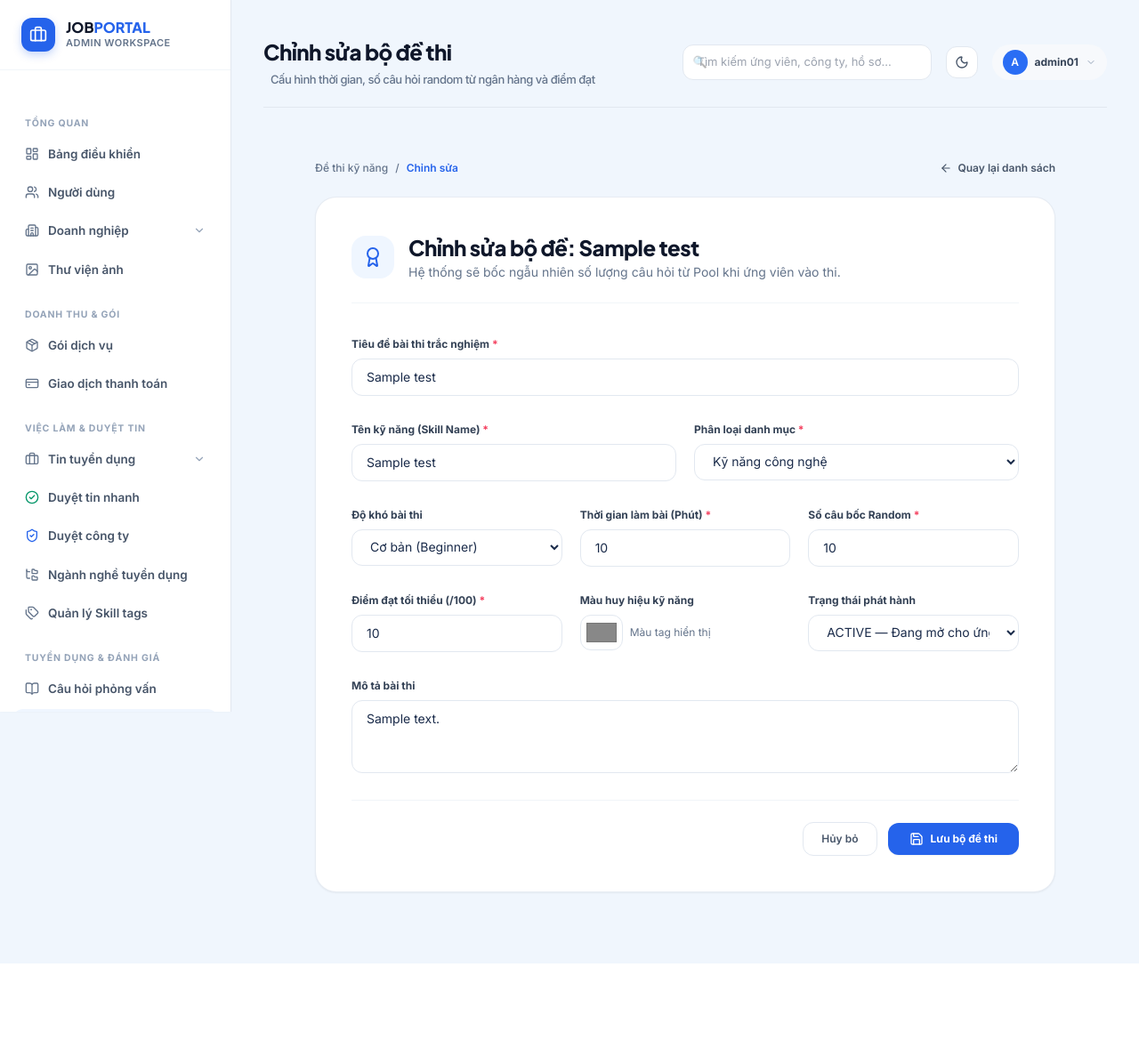
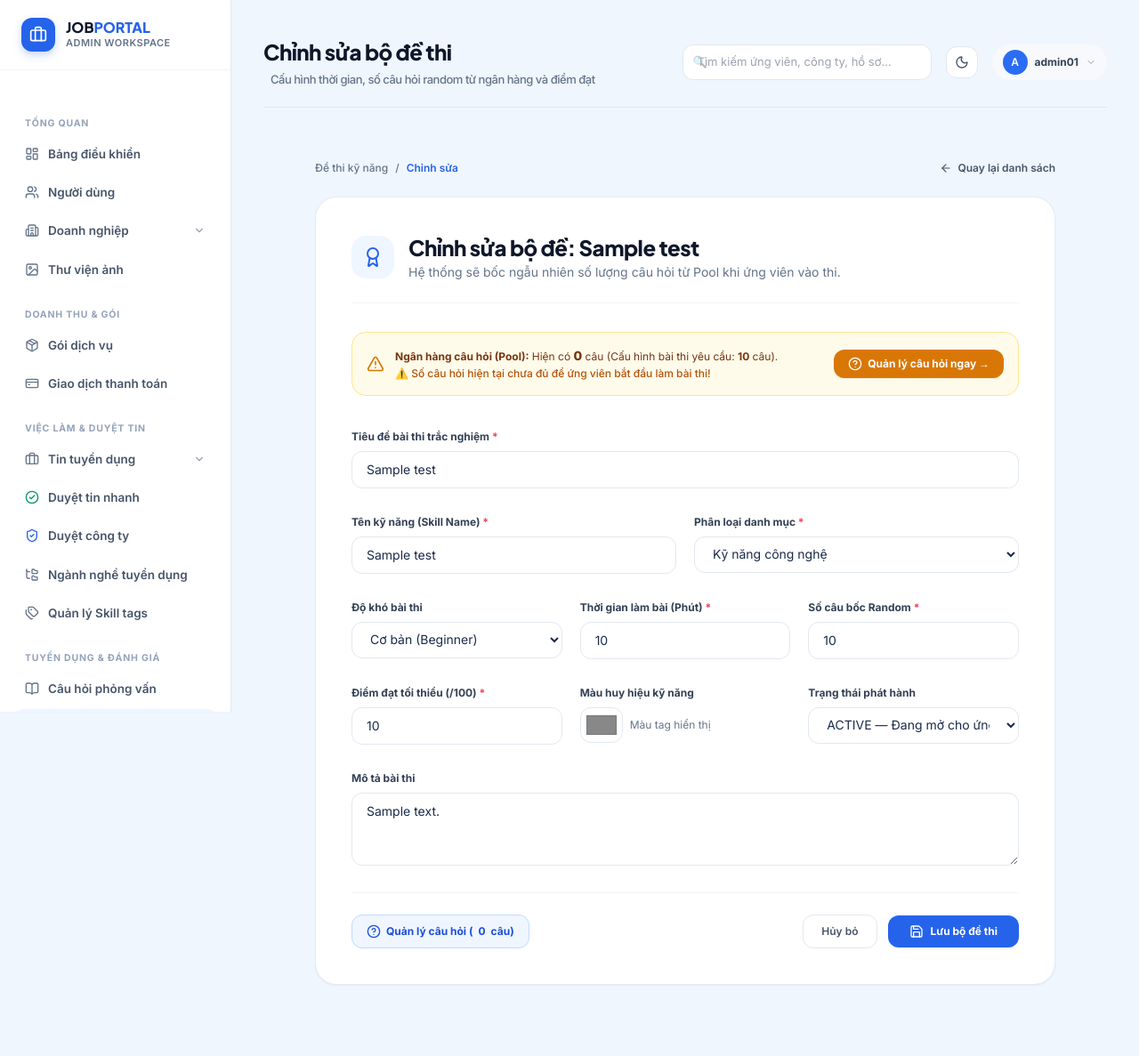
Before and after one commit to vinhdao123/OnlineRecruitment, a Spring Boot app: page /admin/skill-tests/1/edit in a window 1280 px wide. Shown: the whole page at 89% size. Before the commit the page ends 1083 px from the top, so only its background shows below. Run offline with Spring Boot 4, Linux system fonts and the light colour scheme; a user stored in the database is signed in; empty tables hold one stand-in row (values such as "Sample post"); some of the project's set-up classes (security, data sources, template engines, error pages and the like) are left out, and stand-ins take their place; database files in the repository are not loaded; some libraries are stand-ins or nearby versions.

Commit message:
fix(skilltest): fix question pool status logic, navigation flow, and database connection

```diff
--- a/src/main/java/OnlineRecruitment/OnlineRecruitment/controller/admin/AdminSkillTestController.java
+++ b/src/main/java/OnlineRecruitment/OnlineRecruitment/controller/admin/AdminSkillTestController.java
@@ -96,19 +96,22 @@ public class AdminSkillTestController {
     public String create(@ModelAttribute("test") SkillTest test, RedirectAttributes ra) {
         try {
             validateSkillTest(test);
-            skillTestService.saveTest(test);
-            ra.addFlashAttribute("success", "Đã tạo mới bộ đề thi kỹ năng thành công!");
+            SkillTest saved = skillTestService.saveTest(test);
+            ra.addFlashAttribute("success", "Đã tạo mới bộ đề thi thành công! Vui lòng thêm các câu hỏi vào ngân hàng đề thi bên dưới (yêu cầu tối thiểu " + saved.getTotalQuestionsPerTest() + " câu).");
+            return "redirect:/admin/skill-tests/" + saved.getId() + "/questions";
         } catch (Exception e) {
             ra.addFlashAttribute("error", "Lỗi: " + e.getMessage());
+            return "redirect:/admin/skill-tests";
         }
-        return "redirect:/admin/skill-tests";
     }
 
     // 3. Chỉnh sửa thông tin đề thi
     @GetMapping("/{id}/edit")
     public String editForm(@PathVariable Long id, Model model) {
         SkillTest test = skillTestService.getById(id);
+        long poolCount = skillTestService.countActiveQuestionsInPool(id);
         model.addAttribute("test", test);
+        model.addAttribute("poolCount", poolCount);
         model.addAttribute("activeMenu", "skill-tests");
         return "admin/skilltest/form";
     }
@@ -181,6 +184,12 @@ public class AdminSkillTestController {
             SkillTest test = skillTestService.getById(id);
             question.setSkillTest(test);
             question.setCorrectOption(question.getCorrectOption().trim().toUpperCase());
+            if (question.getStatus() == null || question.getStatus().isBlank()) {
+                question.setStatus("ACTIVE");
+            }
+            if (question.getCreatedAt() == null) {
+                question.setCreatedAt(java.time.LocalDateTime.now());
+            }
             skillTestService.saveQuestion(question);
             ra.addFlashAttribute("success", "Đã thêm câu hỏi vào ngân hàng đề thi thành công!");
         } catch (Exception e) {
@@ -213,6 +222,9 @@ public class AdminSkillTestController {
             q.setOptionD(optionD);
             q.setCorrectOption(correctOption.trim().toUpperCase());
             q.setExplanation(explanation);
+            if (q.getStatus() == null || q.getStatus().isBlank()) {
+                q.setStatus("ACTIVE");
+            }
 
             skillTestService.saveQuestion(q);
             ra.addFlashAttribute("success", "Đã cập nhật câu hỏi thành công!");
--- a/src/main/java/OnlineRecruitment/OnlineRecruitment/entity/SkillTestQuestion.java
+++ b/src/main/java/OnlineRecruitment/OnlineRecruitment/entity/SkillTestQuestion.java
@@ -43,14 +43,14 @@ public class SkillTestQuestion {
     private String explanation; // Lời giải thích chi tiết đáp án
 
     @Column(name = "status", length = 20)
-    private String status; // "ACTIVE"
+    private String status = "ACTIVE"; // "ACTIVE"
 
     @Column(name = "created_at")
-    private LocalDateTime createdAt;
+    private LocalDateTime createdAt = LocalDateTime.now();
 
     @PrePersist
     public void prePersist() {
         if (createdAt == null) createdAt = LocalDateTime.now();
-        if (status == null) status = "ACTIVE";
+        if (status == null || status.isBlank()) status = "ACTIVE";
     }
 }
--- a/src/main/java/OnlineRecruitment/OnlineRecruitment/repository/SkillTestQuestionRepository.java
+++ b/src/main/java/OnlineRecruitment/OnlineRecruitment/repository/SkillTestQuestionRepository.java
@@ -19,6 +19,9 @@ public interface SkillTestQuestionRepository extends JpaRepository<SkillTestQues
 
     long countBySkillTestIdAndStatus(Long skillTestId, String status);
 
-    @Query("SELECT q FROM SkillTestQuestion q WHERE q.skillTest.id = :testId AND q.status = 'ACTIVE'")
+    @Query("SELECT COUNT(q) FROM SkillTestQuestion q WHERE q.skillTest.id = :testId AND (q.status = 'ACTIVE' OR q.status IS NULL)")
+    long countActiveQuestionsInPool(@Param("testId") Long testId);
+
+    @Query("SELECT q FROM SkillTestQuestion q WHERE q.skillTest.id = :testId AND (q.status = 'ACTIVE' OR q.status IS NULL)")
     List<SkillTestQuestion> findActivePoolByTestId(@Param("testId") Long testId);
 }
--- a/src/main/resources/application.properties
+++ b/src/main/resources/application.properties
@@ -4,7 +4,7 @@ spring.application.name=OnlineRecruitment
 # ===============================
 # DATABASE - SQL SERVER
 # ===============================
-spring.datasource.url=${SPRING_DATASOURCE_URL:jdbc:sqlserver://localhost:1433;databaseName=AAA;encrypt=false;trustServerCertificate=true}
+spring.datasource.url=${SPRING_DATASOURCE_URL:jdbc:sqlserver://localhost:1433;databaseName=OnlineRecruitment;encrypt=false;trustServerCertificate=true}
 spring.datasource.username=${SPRING_DATASOURCE_USERNAME:sa}
 spring.datasource.password=${SPRING_DATASOURCE_PASSWORD:123}
 spring.datasource.driver-class-name=com.microsoft.sqlserver.jdbc.SQLServerDriver
--- a/src/main/resources/templates/admin/skilltest/form.html
+++ b/src/main/resources/templates/admin/skilltest/form.html
@@ -37,6 +37,30 @@
           </h1>
           <p class="text-xs sm:text-sm text-slate-500 mt-0.5">Hệ thống sẽ bốc ngẫu nhiên số lượng câu hỏi từ Pool khi ứng viên vào thi.</p>
         </div>
+      </div>
+
+      <!-- Pool Banner if editing -->
+      <div th:if="${test.id != null}" class="p-4 rounded-2xl border flex flex-col sm:flex-row items-start sm:items-center justify-between gap-4"
+           th:classappend="${(poolCount != null ? poolCount : 0) < test.totalQuestionsPerTest} ? 'bg-amber-50 border-amber-200 text-amber-900' : 'bg-emerald-50 border-emerald-200 text-emerald-900'">
+        <div class="flex items-center gap-3">
+          <i th:data-lucide="${(poolCount != null ? poolCount : 0) < test.totalQuestionsPerTest} ? 'alert-triangle' : 'check-circle'"
+             class="w-5 h-5 flex-shrink-0"
+             th:classappend="${(poolCount != null ? poolCount : 0) < test.totalQuestionsPerTest} ? 'text-amber-600' : 'text-emerald-600'"></i>
+          <div class="text-xs">
+            <span class="font-bold">Ngân hàng câu hỏi (Pool):</span>
+            Hiện có <strong class="font-extrabold text-sm" th:text="${poolCount != null ? poolCount : 0}">0</strong> câu
+            (Cấu hình bài thi yêu cầu: <strong th:text="${test.totalQuestionsPerTest}">10</strong> câu).
+            <span th:if="${(poolCount != null ? poolCount : 0) < test.totalQuestionsPerTest}" class="block text-amber-700 font-medium mt-0.5">
+              ⚠️ Số câu hỏi hiện tại chưa đủ để ứng viên bắt đầu làm bài thi!
+            </span>
+          </div>
+        </div>
+        <a th:href="@{'/admin/skill-tests/' + ${test.id} + '/questions'}"
+           class="inline-flex items-center gap-1.5 px-4 py-2 rounded-xl text-xs font-bold shadow-sm transition-all flex-shrink-0"
+           th:classappend="${(poolCount != null ? poolCount : 0) < test.totalQuestionsPerTest} ? 'bg-amber-600 hover:bg-amber-700 text-white' : 'bg-emerald-600 hover:bg-emerald-700 text-white'">
+          <i data-lucide="help-circle" class="w-4 h-4"></i>
+          Quản lý câu hỏi ngay &rarr;
+        </a>
       </div>
 
       <form th:action="${test.id == null} ? @{/admin/skill-tests/create} : @{'/admin/skill-tests/' + ${test.id} + '/edit'}"
@@ -128,7 +152,15 @@
                     class="w-full px-4 py-2.5 rounded-xl border border-slate-200 focus:outline-none focus:ring-2 focus:ring-primary-500 text-sm"></textarea>
         </div>
 
-        <div class="pt-6 border-t border-slate-100 flex items-center justify-end gap-3">
+        <div class="pt-6 border-t border-slate-100 flex items-center justify-between gap-3">
+          <div>
+            <a th:if="${test.id != null}" th:href="@{'/admin/skill-tests/' + ${test.id} + '/questions'}"
+               class="inline-flex items-center gap-1.5 px-4 py-2.5 rounded-xl border border-primary-200 bg-primary-50 text-primary-700 hover:bg-primary-100 font-bold text-xs transition-all">
+              <i data-lucide="help-circle" class="w-4 h-4"></i>
+              Quản lý câu hỏi (<span th:text="${poolCount != null ? poolCount : 0}">0</span> câu)
+            </a>
+          </div>
+          <div class="flex items-center gap-3">
             <a th:href="@{/admin/skill-tests}" class="px-5 py-2.5 rounded-xl border border-slate-200 text-slate-600 hover:bg-slate-50 font-semibold text-xs transition-all">
               Hủy bỏ
             </a>
@@ -136,6 +168,7 @@
               <i data-lucide="save" class="w-4 h-4"></i>
               Lưu bộ đề thi
             </button>
+          </div>
         </div>
       </form>
     </div>
```
Also changed, not shown: src/main/java/OnlineRecruitment/OnlineRecruitment/service/SkillTestService.java (+7 -1 lines), src/main/resources/templates/admin/skilltest/questions.html (+16 -0 lines). Lines whose indentation alone changed are shown as unchanged.
